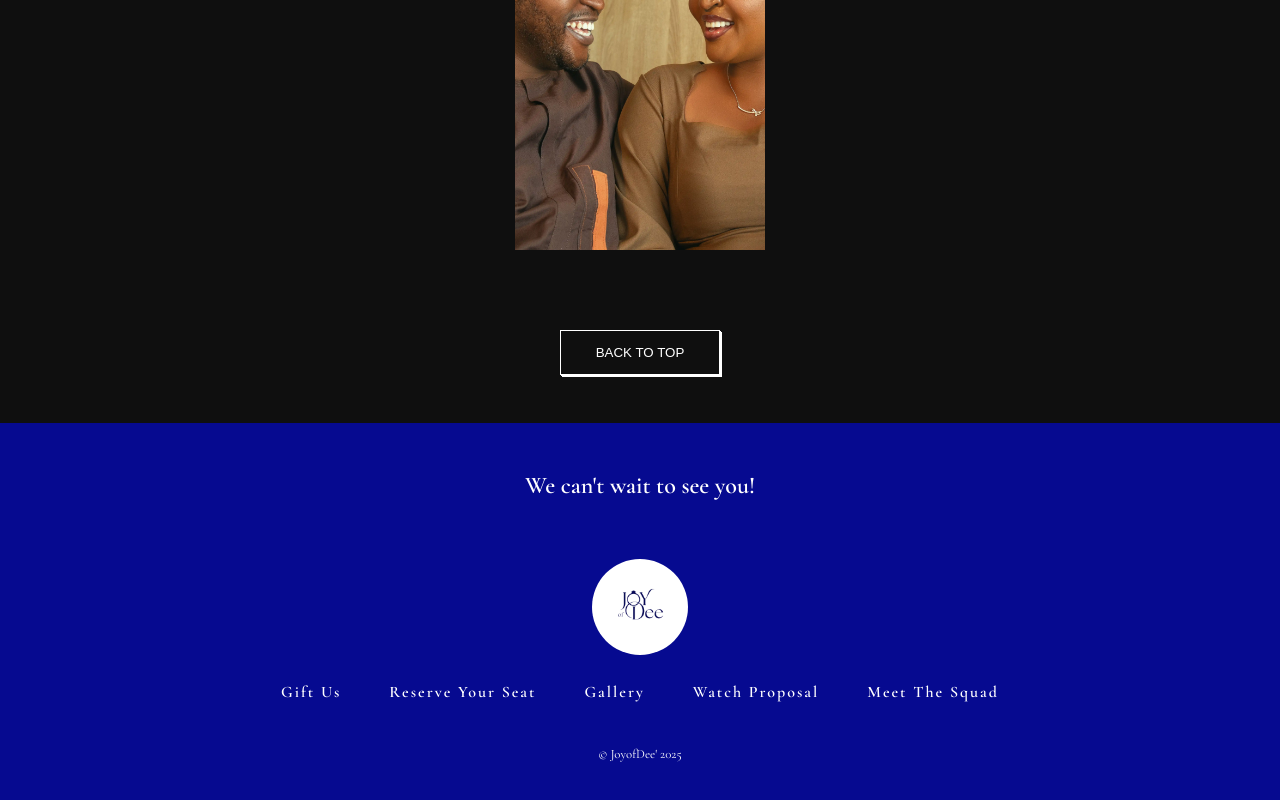
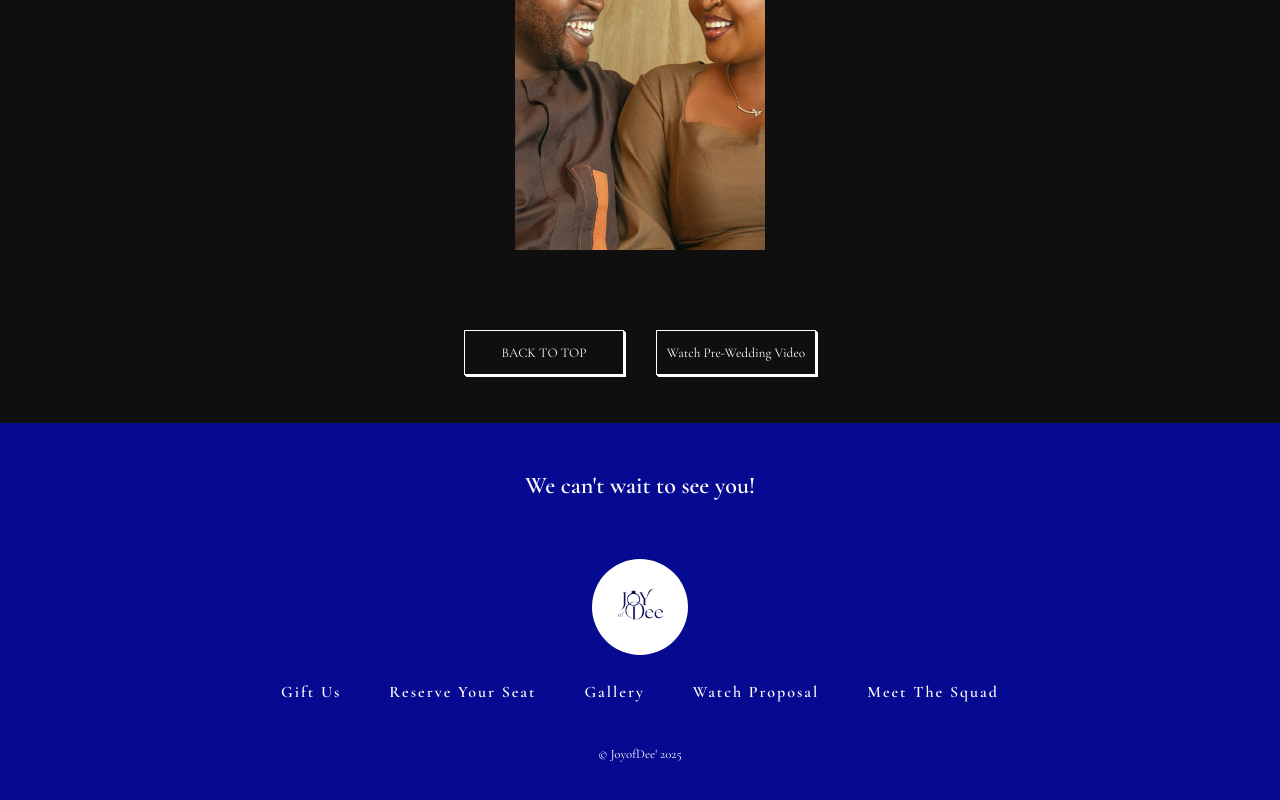
Before and after one commit to Olu-Tobi/joyofdee, a React (Create React App) app: page /gallery in a window 1280 px wide. Shown: the part 2502-3302 px from the top of the page. Built offline with nearby package versions, Linux system fonts and the light colour scheme; a web font is replaced by a local one.

Commit message:
added prewed

```diff
--- a/src/components/Preshow2.jsx
+++ b/src/components/Preshow2.jsx
@@ -92,7 +92,11 @@ const Download = styled.div`
   }
 `;
 
-const BtnDiv = styled.div``;
+const BtnDiv = styled.div`
+  display: flex;
+  align-items: center;
+  gap: 2rem;
+`;
 const Btn = styled.button`
   display: flex;
   align-items: center;
@@ -102,6 +106,7 @@ const Btn = styled.button`
   border: 1px solid #fff;
   color: #fff;
   cursor: pointer;
+  font-family: inherit;
 
   width: 10rem;
   height: 2.8rem;
@@ -261,6 +266,9 @@ const PreShow2 = () => {
         <A href="#show">
           <Btn>BACK TO TOP</Btn>
         </A>
+        <A href="https://youtube.com/shorts/um1aNu9sjPQ?si=fHD9ZTe4aqRC72X3">
+          <Btn>Watch Pre-Wedding Video</Btn>
+        </A>
       </BtnDiv>
 
       {selectedImageIndex !== null && (
```
